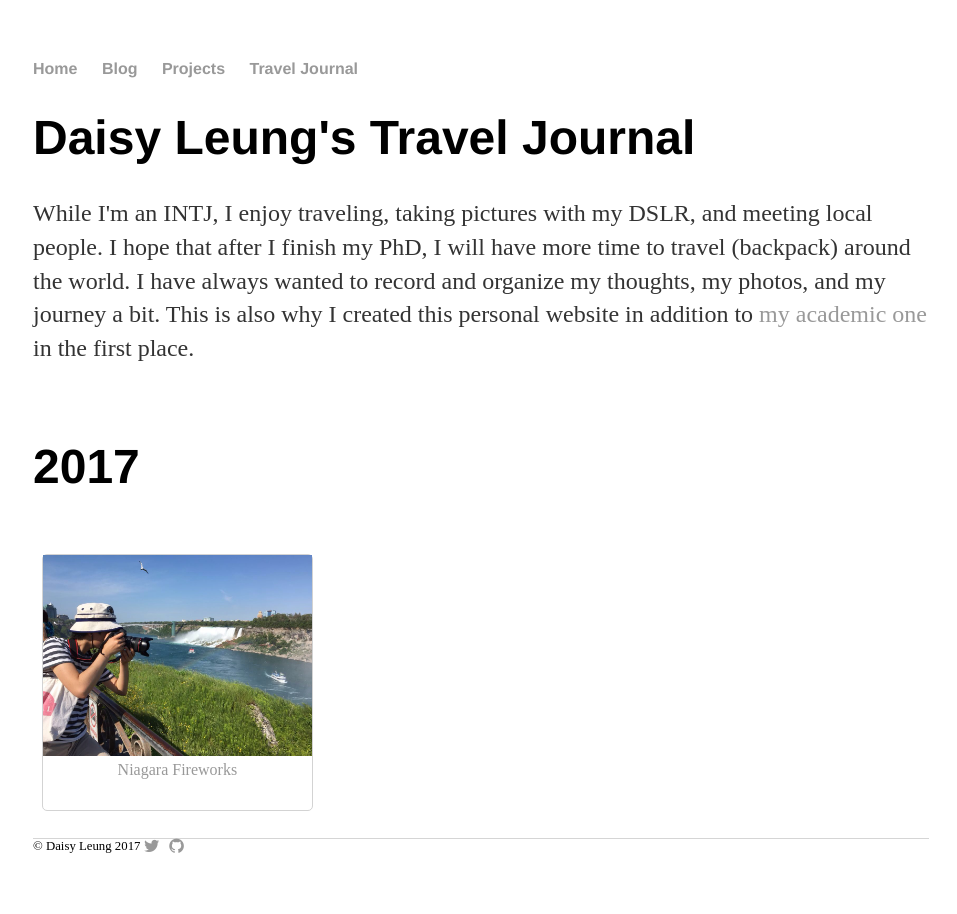
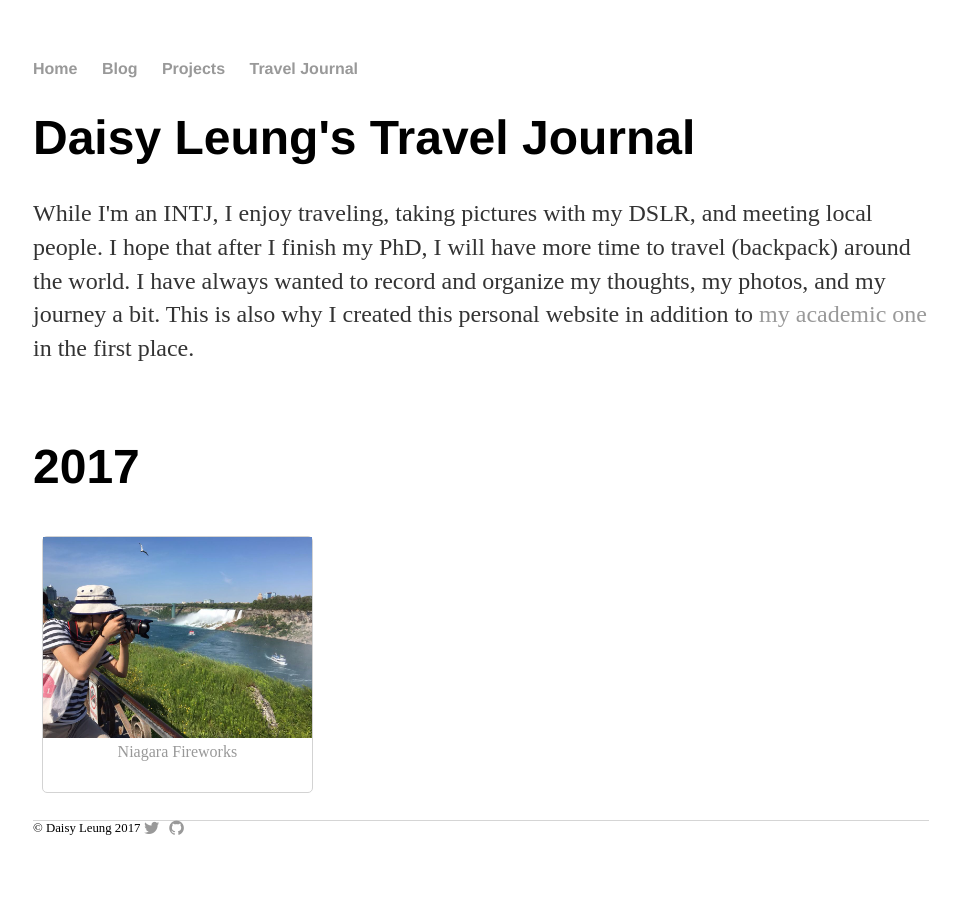
Before and after one commit to astro313/astro313.github.io, a Jekyll site: the page built from travel/index.html, in a window 1280 px wide. Shown: the whole page, without its empty margins (159-1116 px from the left). Built offline with Jekyll 4.4.1, drawn with Linux system fonts in a browser that asks for light colours; nearby versions of some CDN libraries.

Commit message:
Update index.html

```diff
--- a/travel/index.html
+++ b/travel/index.html
@@ -31,7 +31,7 @@ my photos, and my journey a bit. This is also why I created this personal websit
 
   <h1>{{ thisyear }}</h1>
   {% assign firstyear = false %}
-  <div class="clear">&nbsp;</div>
+<!--  <div class="clear">&nbsp;</div>-->
 {% endif %}
 
   <div class="blogthumb">
```
